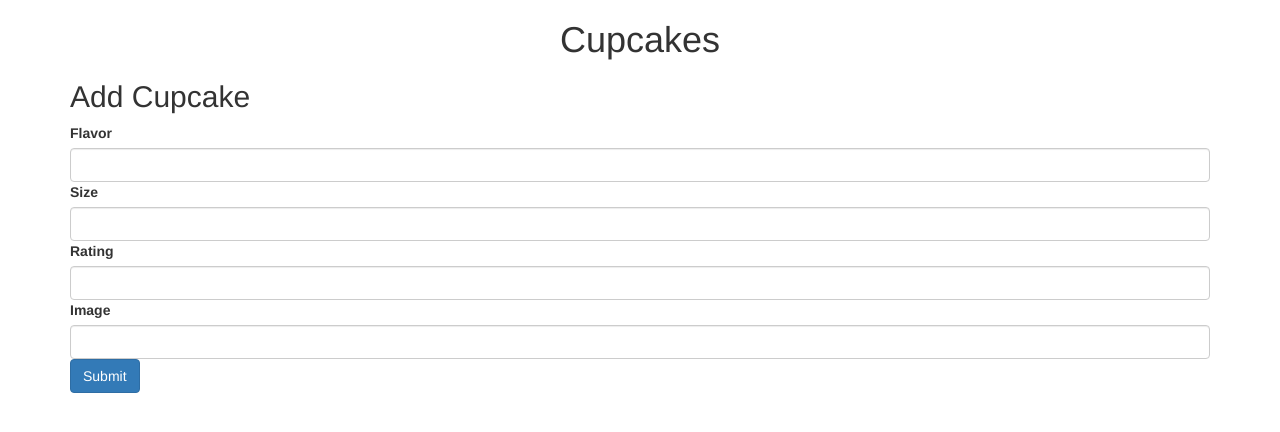
After one commit to Jlopez0307/REST-cupcakes, a Flask app: page / in a window 1280 px wide. The commit adds this page. Shown: the top 432 px of the page. Run offline with Flask 2, Linux system fonts and the light colour scheme; data that the repository does not hold is empty.

Commit message:
Added Javascript get and post requests through axios. Also added HTML to render data

```diff
--- a/app.py
+++ b/app.py
@@ -14,6 +14,12 @@ connect_db(app)
 
 app.config['SECRET_KEY'] = 'cats'
 app.config['DEBUG_TB_INTERCEPT_REDIRECTS'] = False
+
+
+@app.route('/')
+def home_page():
+    all_cupcakes = Cupcake.query.all()
+    return render_template('cupcakes_home.html', cupcakes = all_cupcakes)
 
 @app.route('/api/cupcakes')
 def list_cupcakes():
@@ -37,3 +43,21 @@ def create_cupcakes():
 def get_cupcake(cupcake_id):
     cupcake = Cupcake.query.get_or_404(cupcake_id)
     return jsonify(cupcake = cupcake.serialize())
+
+@app.route('/api/cupcakes/<int:cupcake_id>', methods = ["PATCH"])
+def update_cupcake(cupcake_id):
+    cupcake = Cupcake.query.get_or_404(cupcake_id)
+    # db.session.query(Cupcake).filter_by(id=id).update(request.json)
+    cupcake.flavor = request.json.get('flavor', cupcake.flavor)
+    cupcake.image = request.json.get('image', cupcake.image)
+    cupcake.rating = request.json.get('rating', cupcake.rating)
+    cupcake.size = request.json.get('size', cupcake.size)
+    db.session.commit()
+    return jsonify(cupcake = cupcake.serialize())
+
+@app.route('/api/cupcakes/<int:cupcake_id>', methods = ["DELETE"])
+def delete_cupcake(cupcake_id):
+    cupcake = Cupcake.query.get_or_404(cupcake_id)
+    db.session.delete(cupcake)
+    db.session.commit()
+    return jsonify(message = f'{cupcake.flavor} cupcake deleted')
--- /dev/null
+++ b/static/css/style.css
@@ -0,0 +1,8 @@
+*{
+    margin: 0;
+    padding: 0;
+}
+
+ul{
+    list-style-type: none;
+}
--- /dev/null
+++ b/static/js/app.js
@@ -0,0 +1,37 @@
+const cupcakeList = document.querySelector('#cupcake-list');
+const getBtn = document.querySelector('#get-button');
+const createBtn = document.querySelector('#create-btn');
+const cupcakeForm = document.querySelector('#add-cupcake-form')
+
+async function getCupcakes() {
+    cupcakeList.innerHTML = '';
+
+    let cupcakes = await axios.get('/api/cupcakes');
+    console.log(cupcakes);
+
+    for( cupcakes of cupcakes.data.cupcakes){
+        let cupcake = document.createElement('li');
+        cupcake.classList.add('list-group-item');
+        cupcake.innerText = `Flavor: ${cupcakes.flavor} || Rating: ${cupcakes.rating} || Size:${cupcakes.size}`;
+        cupcakeList.append(cupcake);
+    }
+};
+
+cupcakeForm.addEventListener('submit', async (e) => {
+    e.preventDefault()
+    let flavor = document.getElementById('flavor-input').value;
+    let size = document.getElementById('size-input').value;
+    let rating = document.getElementById('rating-input').value;
+    let image = document.getElementById('image-input').value;
+
+    const addCupcake = await axios.post('/api/cupcakes', {
+        flavor,
+        rating,
+        size,
+        image
+    });
+    cupcakeForm.reset();
+    getCupcakes();
+})
+
+getCupcakes()
--- a/templates/base.html
+++ b/templates/base.html
@@ -4,9 +4,21 @@
     <meta charset="UTF-8">
     <meta http-equiv="X-UA-Compatible" content="IE=edge">
     <meta name="viewport" content="width=device-width, initial-scale=1.0">
-    <title>Document</title>
+    <link rel="stylesheet" href="static/css/style.css">
+    <!-- Bootstrap links -->
+    <link rel="stylesheet" href="https://cdn.jsdelivr.net/npm/bootstrap@3.4.1/dist/css/bootstrap.min.css" integrity="sha384-HSMxcRTRxnN+Bdg0JdbxYKrThecOKuH5zCYotlSAcp1+c8xmyTe9GYg1l9a69psu" crossorigin="anonymous">
+
+    <script src="https://cdn.jsdelivr.net/npm/bootstrap@3.4.1/dist/js/bootstrap.min.js" integrity="sha384-aJ21OjlMXNL5UyIl/XNwTMqvzeRMZH2w8c5cRVpzpU8Y5bApTppSuUkhZXN0VxHd" crossorigin="anonymous"></script>
+
+    <title>Cupcakes</title>
 </head>
 <body>
+    <div class="container">
+        {% block content%}{% endblock %}
+    </div>
 
+
+    <script src="https://cdn.jsdelivr.net/npm/axios/dist/axios.min.js"></script>
+    <script src="/static/js/app.js"></script>
 </body>
 </html>
--- /dev/null
+++ b/templates/cupcakes_home.html
@@ -0,0 +1,33 @@
+{% extends "base.html" %}
+
+{% block content %}
+
+
+<div class="text-center">
+    <h1> Cupcakes </h1>
+    <ul id="cupcake-list" class="list-group"></ul>
+</div>
+
+<h2>Add Cupcake</h2>
+<form action="" id="add-cupcake-form">
+    <div class="mb-3">
+      <label for="flavor" class="form-label">Flavor</label>
+      <input type="text" class="form-control" name="flavor" id="flavor-input">
+    </div>
+    <div class="mb-3">
+        <label for="size" class="form-label">Size</label>
+        <input type="text" class="form-control" name="size" id="size-input">
+    </div>
+    <div class="mb-3">
+        <label for="rating" class="form-label">Rating</label>
+        <input type="text" class="form-control" name="rating" id="rating-input">
+    </div>
+    <div class="mb-3">
+        <label for="image" class="form-label">Image</label>
+        <input type="text" class="form-control" name="image" id="image-input">
+    </div>
+    <button type="submit" class="btn btn-primary" id="create-btn">Submit</button>
+</form>
+
+
+{% endblock %}
```
Also changed, not shown: test.py (+27 -0 lines).
